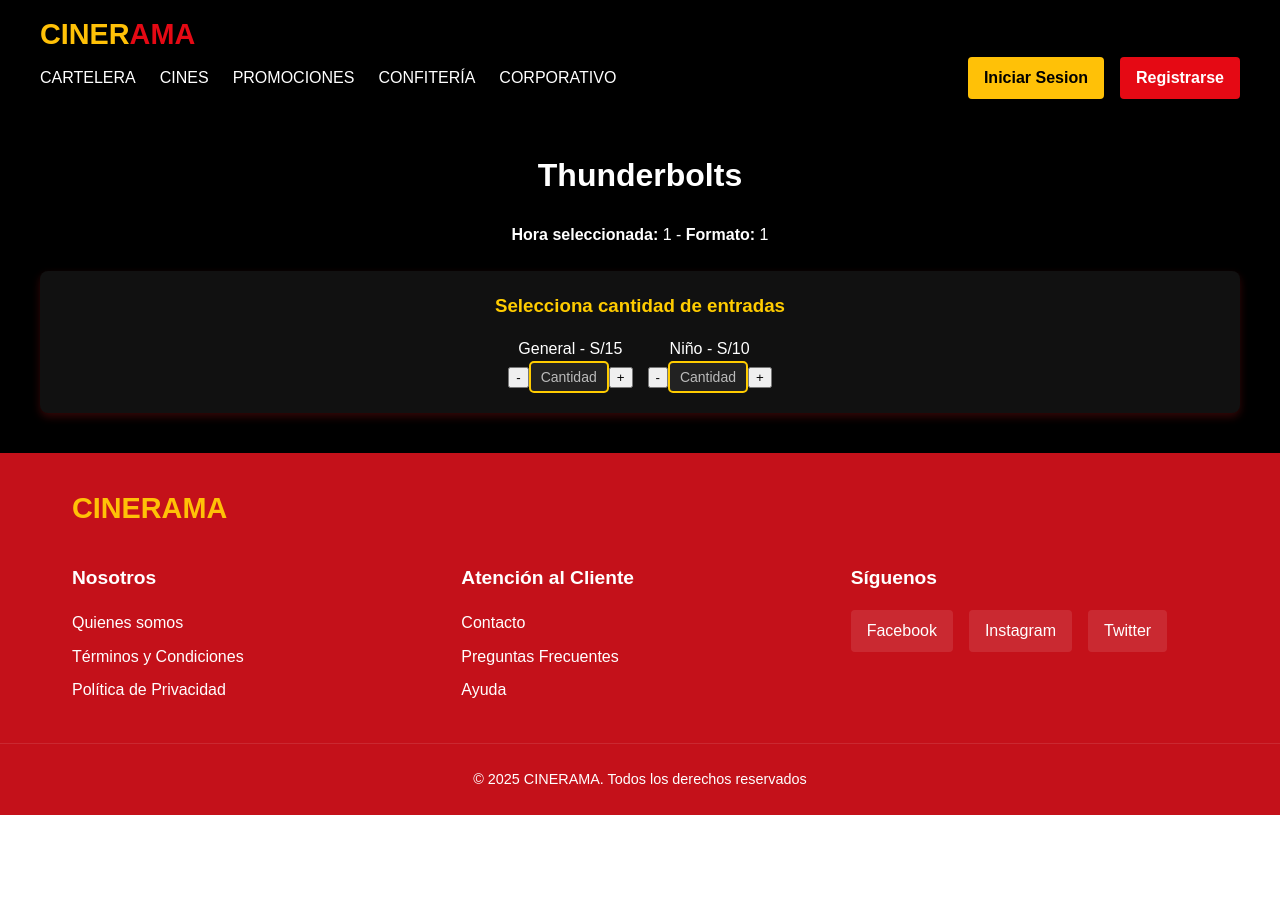
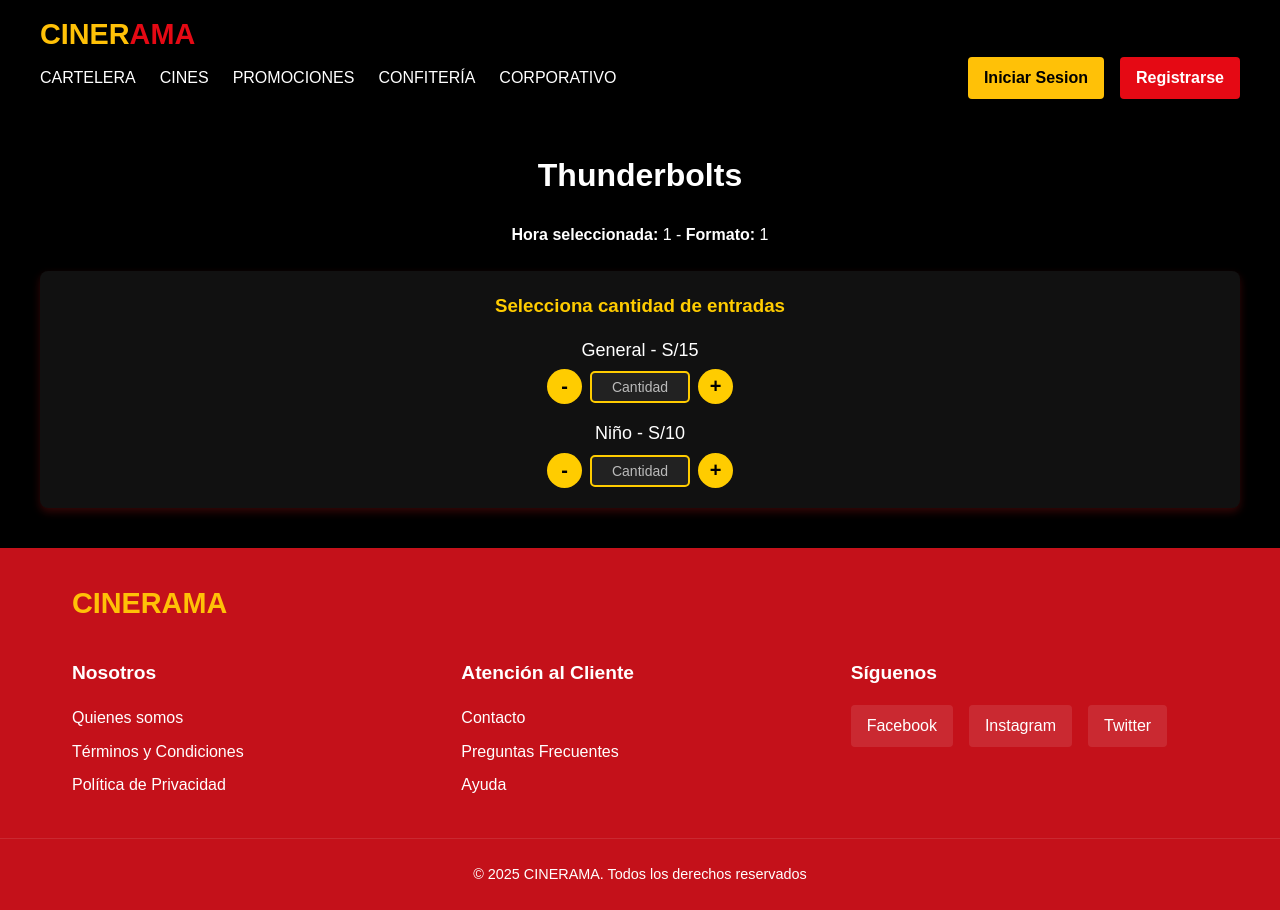
Before and after one commit to BruGeth/Cinerama, a React (Create React App) app in the folder frontend/: page /purchase/1/1/1 in a window 1280 px wide. Before the commit the page ends 815 px from the top, so only its background shows below. Built offline with nearby package versions, Linux system fonts and the light colour scheme.

Commit message:
style: update TicketPurchase styles for button layout and ticket type column

```diff
--- a/frontend/src/styles/TicketPurchase.css
+++ b/frontend/src/styles/TicketPurchase.css
@@ -101,18 +101,58 @@
 }
 .ticket-inputs {
   display: flex;
+  flex-direction: column;
+  align-items: center;
   gap: 15px;
-  justify-content: center;
   margin-top: 15px;
 }
 
 .ticket-inputs label {
   color: white;
-  font-size: 16px;
+  font-size: 18px;
+  display: flex;
+  flex-direction: column;
+  align-items: center;
+  gap: 5px;
 }
 
+.ticket-counter {
+  display: flex;
+  align-items: center;
+  gap: 8px;
+}
+
+.counter-button {
+  width: 35px;
+  height: 35px;
+  background-color: #ffcc00;
+  color: black;
+  font-size: 20px;
+  font-weight: bold;
+  border: none;
+  border-radius: 50%;
+  cursor: pointer;
+  display: flex;
+  justify-content: center;
+  align-items: center;
+}
+
+.counter-button:hover {
+  background-color: #ff9900;
+}
+
+.ticket-input {
+  width: 80px;
+  text-align: center;
+  font-size: 16px;
+  padding: 5px;
+  border: 2px solid #ffcc00;
+  border-radius: 5px;
+  background-color: #222;
+  color: white;
+}
 .ticket-inputs input {
-  width: 80px;
+  width: 100px;
   text-align: center;
   font-size: 16px;
   padding: 5px;
```
